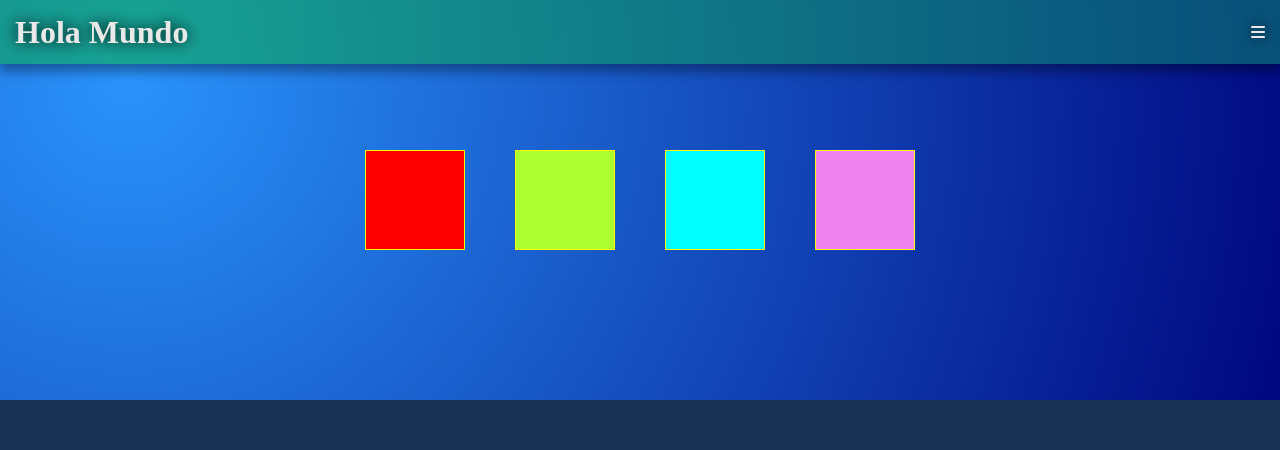
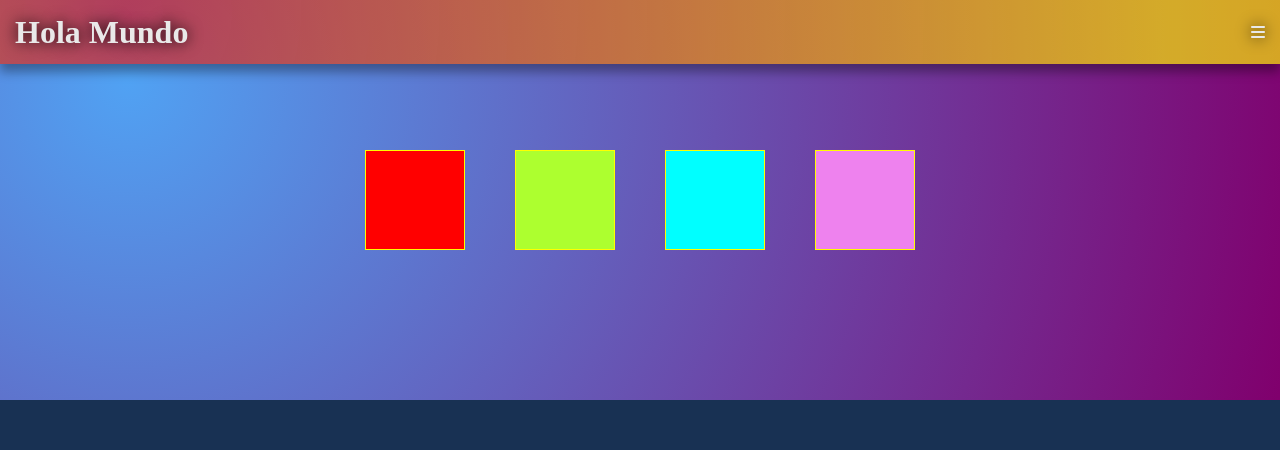
Before and after one commit to Kamus117/Clase7-Capacitarte, a plain HTML site: page index.html in a window 1280 px wide. Shown: the top 450 px of the page. Drawn offline with Linux system fonts and the light colour scheme; a web font is replaced by a local one.

Commit message:
cambio de fondo

```diff
--- a/css/style.css
+++ b/css/style.css
@@ -36,7 +36,7 @@ gap: Espaciado entre elementos.
 */
 
 header {
-    background-image: radial-gradient( circle farthest-corner at 10% 20%,  rgba(14, 174, 86, 0.621) 0%, rgba(12, 115, 117, 0.678) 90% );
+    background-image: radial-gradient( circle farthest-corner at 10% 20%,  rgba(233, 5, 5, 0.621) 0%, rgba(255, 242, 1, 0.678) 90% );
     height: 8vh;
     padding: 0 15px;
     font-family: var(--font-title);
@@ -53,7 +53,7 @@ header {
 }
 
 .flex-container{
-    background-image: radial-gradient( circle farthest-corner at 10% 20%,  rgba(37,145,251,0.98) 0.1%, rgba(0,7,128,1) 99.8% );
+    background-image: radial-gradient( circle farthest-corner at 10% 20%,  rgba(77, 160, 243, 0.98) 0.1%, rgb(128, 0, 109) 99.8% );
     height: 50vh;
 
     display: flex;
```
